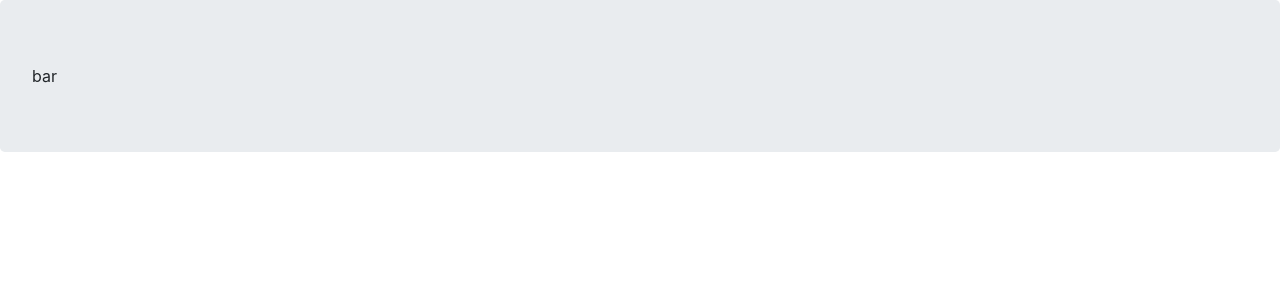
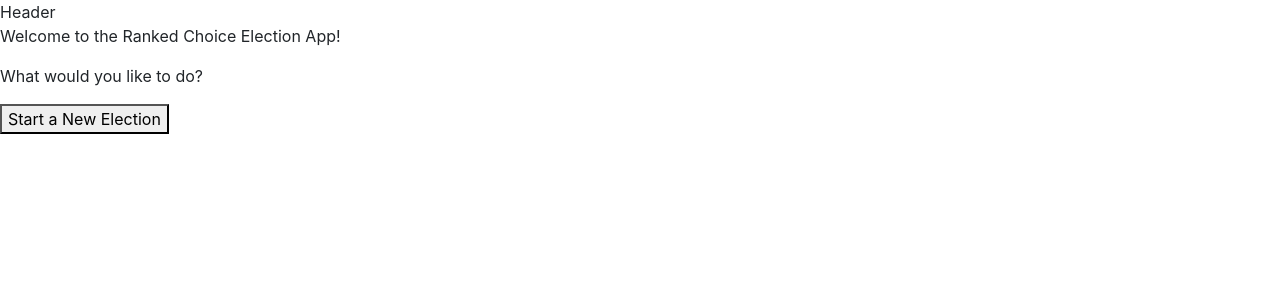
Before and after one commit to jpsilkjr86/ranked-choice-voting, a React app: page / in a window 1280 px wide. Shown: the top 300 px of the page. Built offline with nearby package versions, Linux system fonts and the light colour scheme.

Commit message:
added react bootstrap to dependencies. changed entry point for react to entry.js. changed parent component to be called App.js. add favicon link.

```diff
--- /dev/null
+++ b/app/App.js
@@ -0,0 +1,27 @@
+// imports react component classes
+import React, { Component } from 'react';
+
+// children components
+
+// App is the parent component to the rest of the app and the primary state-holder
+class App extends Component {
+  // declares initial state without constructor
+	state = {
+		candidates: [],
+		votes: [],
+		results: null
+	}
+
+	render() {
+		return (
+			<div>
+				Header
+				<p>Welcome to the Ranked Choice Election App!</p>
+				<p>What would you like to do?</p>
+				<button>Start a New Election</button>
+			</div>
+		);
+	}
+}
+
+export default App;
--- a/app/app.js
+++ /dev/null
@@ -1,10 +0,0 @@
-// principle react dependencies
-import React from 'react';
-import { render } from 'react-dom';
-import { BrowserRouter as Router } from 'react-router-dom';
-
-// imports StateContainer parent component
-import StateContainer from './components/StateContainer';
-
-// renders Router as wrapper to StateContainer parent and replaces div "#app" with it
-render(<Router><StateContainer/></Router>, document.getElementById("app"));
--- /dev/null
+++ b/app/entry.js
@@ -0,0 +1,10 @@
+// principle react dependencies
+import React from 'react';
+import { render } from 'react-dom';
+import { BrowserRouter as Router } from 'react-router-dom';
+
+// imports App parent component
+import App from './App';
+
+// renders Router as wrapper to App parent and replaces div "#app" with it
+render(<Router><App/></Router>, document.getElementById("app"));
--- a/package.json
+++ b/package.json
@@ -32,12 +32,14 @@
     "babel-preset-react": "^6.24.1",
     "body-parser": "^1.18.2",
     "css-loader": "^0.28.7",
+    "express": "^4.16.2",
     "file-loader": "^1.1.5",
-    "express": "^4.16.2",
     "morgan": "^1.9.0",
     "prop-types": "^15.6.0",
     "react": "^16.0.0",
+    "react-bootstrap": "^0.32.0",
     "react-dom": "^16.0.0",
+    "react-router-bootstrap": "^0.24.4",
     "react-router-dom": "^4.2.2",
     "react-transition-group": "^2.2.1",
     "style-loader": "^0.19.0",
--- a/public/index.html
+++ b/public/index.html
@@ -5,6 +5,8 @@
   <title>Ranked Choice Voting Interface</title>
   <!-- Viewport -->
   <meta name="viewport" content="width=device-width, initial-scale=1.0"/>
+  <!-- Favicon -->
+  <link rel="shortcut icon" href="/favicon.png" sizes="16x16" type="image/png"/>
   <!-- Bootstrap CSS -->
   <link rel="stylesheet" href="https://maxcdn.bootstrapcdn.com/bootstrap/latest/css/bootstrap.min.css">
 </head>
--- a/webpack.common.js
+++ b/webpack.common.js
@@ -3,7 +3,7 @@ const path = require('path');
 module.exports = {
   // entry point for react app
   entry: {
-    app: "./app/app.js"
+    app: "./app/entry.js"
   },
   // output of compiled js (bundle.js)
   output: {
```
